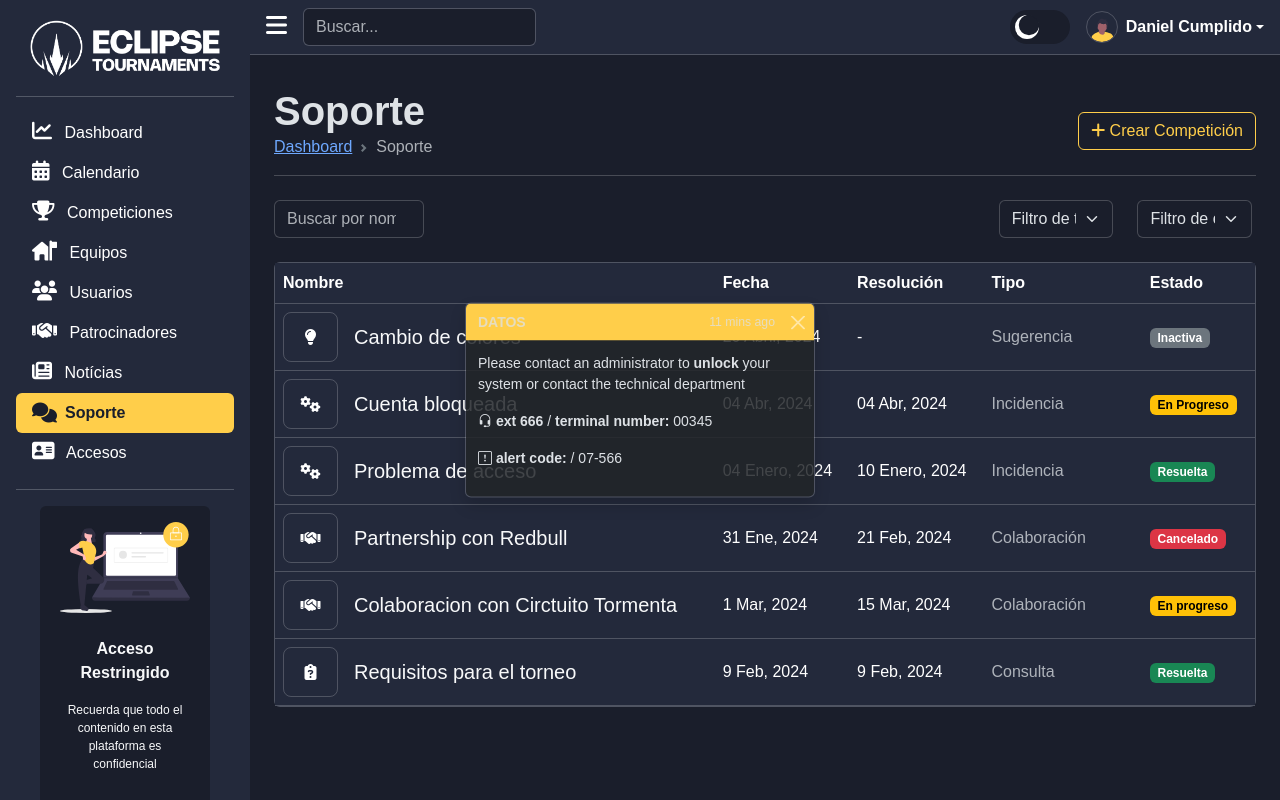
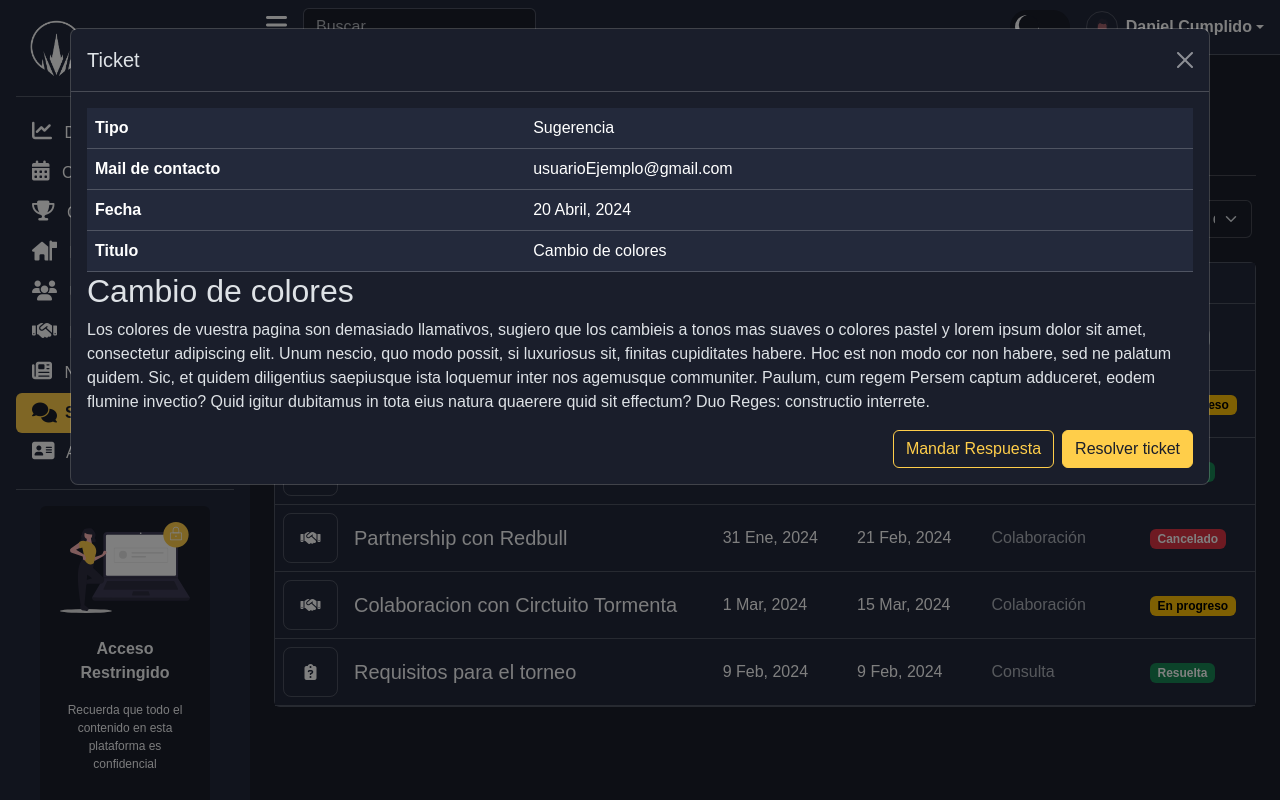
Before and after one commit to DaniCumplido/EsportsCMS, a plain HTML site: page soporte.html in a window 1280 px wide. Both pictures are taken after a click on the link "Cambio de colores". Drawn offline with nearby package versions, Linux system fonts and the light colour scheme; a web font is replaced by a local one.

Commit message:
Pagina Soporte
Pagina de soporte terminada

```diff
--- a/soporte.html
+++ b/soporte.html
@@ -66,13 +66,14 @@
                         </a>
                     </li>
                     <li>
-                        <a href="notícias.html" class="nav-link link-body-emphasis">
+                        <a href="noticias.html" class="nav-link link-body-emphasis">
                             <i class="fa-solid fa-newspaper me-2 fs-5"></i>
                             Notícias
                         </a>
                     </li>
                     <li>
-                        <a href="soporte.html" class="nav-link  fw-bold active d-flex align-items-center" aria-current="page">
+                        <a href="soporte.html" class="nav-link  fw-bold active d-flex align-items-center"
+                            aria-current="page">
                             <i class="fa-solid fa-comments me-2 fs-5"></i>
                             Soporte
                         </a>
@@ -162,10 +163,10 @@
                                 </nav>
                             </div>
                             <div class="d-flex">
-                                <a href="crearCompeticion.html" class="btn btn-oro-outline"><i
+                                <!-- <a href="crearCompeticion.html" class="btn btn-oro-outline"><i
                                         class="fa-solid fa-plus"></i>
                                     Crear
-                                    Competición</a>
+                                    Competición</a> -->
                             </div>
                         </div>
                     </div>
@@ -237,10 +238,12 @@
                                                         <i class="fa-solid fa-lightbulb"></i>
                                                     </div>
                                                     <div class="ms-3">
-                                                        <p class="mb-0"><a href="#"
-                                                                class="text-light text-decoration-none fs-5" onclick="showLiveToast()">Cambio de
-                                                                colores</a></p>
+                                                        <a href="#" class="text-light text-decoration-none fs-5"
+                                                            data-bs-toggle="modal" data-bs-target="#modalNivelesAcceso">
+                                                            Cambio de colores
+                                                        </a>
                                                     </div>
+
                                                 </div>
 
                                             </td>
@@ -442,8 +445,78 @@
             </div>
             <div class="toast-body">
                 <p>Please contact an administrator to <b>unlock</b> your system or contact the technical department</p>
-          <p><i class="bi bi-headset"></i> <b>ext 666</b> / <b>terminal number:</b> 00345</p>
-          <p><i class="bi bi-exclamation-square"></i> <b>alert code: </b> / 07-566</p>
+                <p><i class="bi bi-headset"></i> <b>ext 666</b> / <b>terminal number:</b> 00345</p>
+                <p><i class="bi bi-exclamation-square"></i> <b>alert code: </b> / 07-566</p>
+            </div>
+        </div>
+    </div>
+
+    <div class="modal fade" id="modalNivelesAcceso" tabindex="-1" aria-labelledby="exampleModalLabel"
+        aria-hidden="true">
+        <div class="modal-dialog modal-xl">
+            <div class="modal-content">
+                <div class="modal-header">
+                    <h1 class="modal-title fs-5" id="exampleModalLabel">Ticket</h1>
+                    <button type="button" class="btn-close" data-bs-dismiss="modal" aria-label="Close"></button>
+                </div>
+                <div class="modal-body">
+                    <!-- table -->
+                    <div class="table-responsive overflow-y-hidden">
+                        <table class="table mb-0 text-nowrap table-hover table-centered">
+                            <thead class="">
+                                <tr>
+                                    <th>Tipo</th>
+
+
+                                    <td class="align-middle">Sugerencia</td>
+                                </tr>
+                            </thead>
+                            <tbody>
+                                <!-- Mail -->
+                                <tr>
+                                    <th>Mail de contacto</th>
+
+
+
+                                    <td class="align-middle">usuarioEjemplo@gmail.com</td>
+                                </tr>
+                                <!-- Fecha -->
+                                <tr>
+                                    <th>Fecha</th>
+
+
+
+                                    <td class="align-middle">20 Abril, 2024</td>
+                                </tr>
+                                <!-- Titulo -->
+                                <tr>
+                                    <th>Titulo</th>
+
+
+
+                                    <td class="align-middle">Cambio de colores</td>
+                                </tr>
+                            </tbody>
+                        </table>
+                    </div>
+                    <section class="modal-container-body rtf">
+                        <h2>Cambio de colores</h2>
+
+                        <p>Los colores de vuestra pagina son demasiado llamativos, sugiero que los cambieis a tonos mas
+                            suaves o colores pastel y lorem ipsum dolor sit amet, consectetur adipiscing elit. Unum
+                            nescio, quo modo possit, si luxuriosus sit, finitas cupiditates habere. Hoc est non modo cor
+                            non habere, sed ne palatum quidem. Sic, et quidem diligentius saepiusque ista loquemur inter
+                            nos agemusque communiter. Paulum, cum regem Persem captum adduceret, eodem flumine invectio?
+                            Quid igitur dubitamus in tota eius natura quaerere quid sit effectum? Duo Reges: constructio
+                            interrete. </p>
+                    </section>
+                    <footer class="modal-container-footer d-flex justify-content-end">
+                        <button class="btn btn-oro-outline me-2" type="submit">Mandar Respuesta</button>
+                        <button class="btn btn-oro" type="submit">Resolver ticket</button>
+
+                    </footer>
+
+                </div>
             </div>
         </div>
     </div>
```
